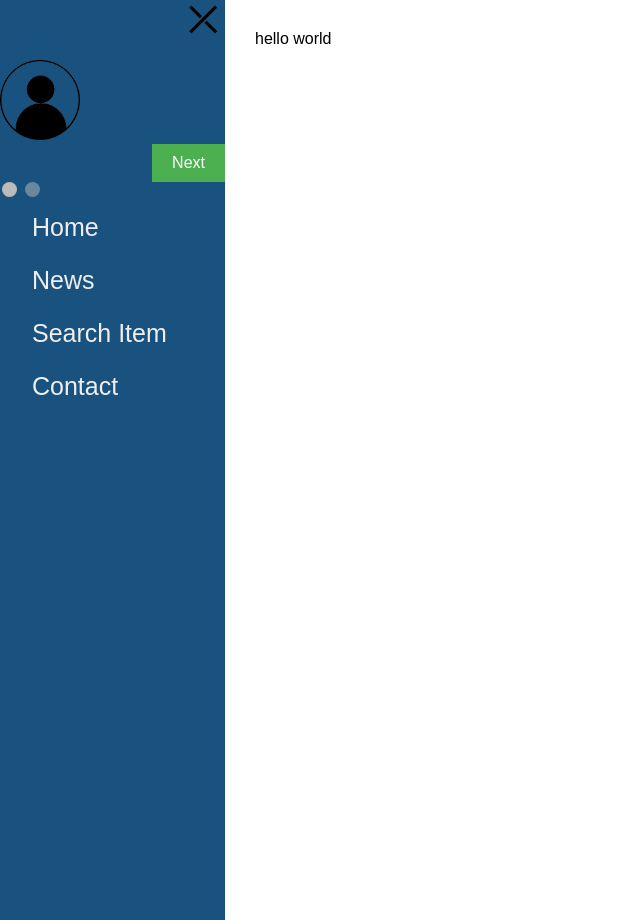
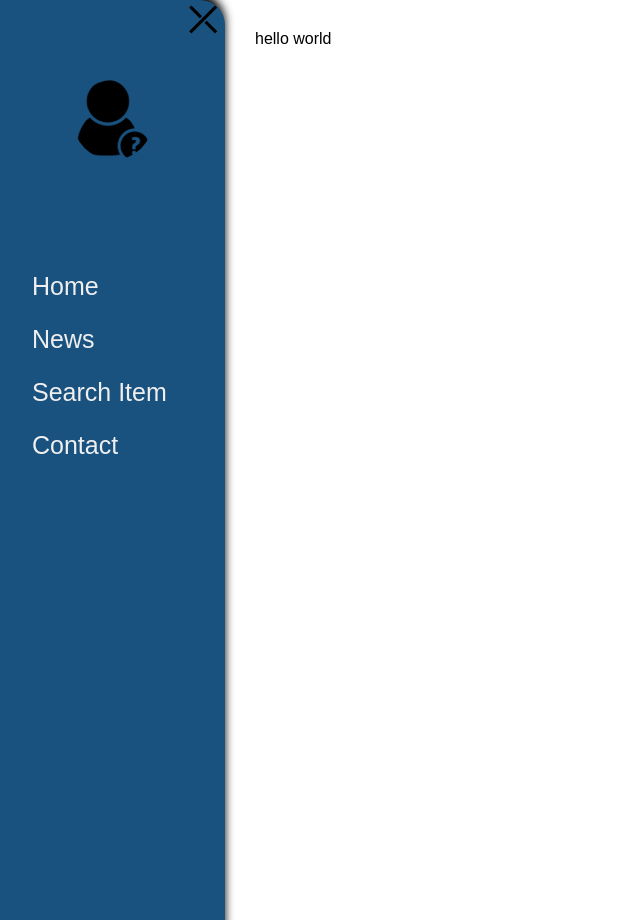
Before and after one commit to B46qqq/saien, a Flask app: page / in a window 1280 px wide. Shown: the whole page, without its empty margins (0-640 px from the left). Run offline with Flask 2, Linux system fonts and the light colour scheme; the visitor is signed in with stand-in values (Sample User, id 1).

Commit message:
sidebar funcionality progress ++, need to alter the color combination, and thats will be it for the sidebar

```diff
--- a/saien/static/css/base.css
+++ b/saien/static/css/base.css
@@ -26,6 +26,13 @@ body {
     width: 225px;
     background-color: #1a527f;
     padding-top: 60px;
+    border-radius: 0px 25px 0px 0px;
+    box-shadow: -5px -3px 10px 5px #000;
+}
+
+.sidebar .navigation_section{
+    position: static;
+    width: 225px;
 }
 
 .sidebar a {
@@ -109,62 +116,3 @@ body {
     padding: 30px;
     transition: 0.5s;
 }
-
-
-
-.tab {
-    display: none;
-}
-
-.tab img {
-    height: 80px;
-    width: 80px;
-}
-
-.step {
-    height: 15px;
-    width: 15px;
-    margin: 0 2px;
-    background-color: #bbbbbb;
-    border: none;
-    border-radius: 50%;
-    display: inline-block;
-    opacity: 0.5;
-}
-
-.step.active {
-    opacity: 1;
-}
-
-
-.step.finish {
-    background-color: #4caf50;
-}
-
-.login_section input {
-    padding: 10px;
-    width: 90%;
-    font-size: 16px;
-    border: 1px solid #aaaaaa;
-}
-
-.login_section input.invalid {
-    background-color: #ffdddd;
-}
-
-.login_section button {
-    background-color: #4caf50;
-    color: #ffffff;
-    border: none;
-    padding: 10px 20px;
-    font-size: 16px;
-    cursor: pointer;
-}
-
-.login_section button:hover{
-    opacity: 0.8;
-}
-
-.login_section .login_section_back {
-    background-color: #bbbbbb;
-}
--- /dev/null
+++ b/saien/static/css/base_login_section.css
@@ -0,0 +1,166 @@
+.login_section{
+    position: static;
+    width: 100%;
+    height: 150px;
+    margin: 20px 0px 30px 0px;
+}
+
+.login_section input {
+    padding: 10px;
+    width: 90%;
+    font-size: 16px;
+    border: 1px solid #aaaaaa;
+}
+
+.login_section input.invalid {
+    background-color: #ffdddd;
+}
+
+.login_section button {
+    background-color: #4caf50;
+    color: #ffffff;
+    border: none;
+    padding: 10px 20px;
+    font-size: 16px;
+    cursor: pointer;
+}
+
+.login_section button:hover{
+    opacity: 0.8;
+}
+
+.login_section .login_section_back {
+    background-color: #bbbbbb;
+}
+
+.tab {
+    display: none;
+    font-family: palatino;
+}
+
+.tab_usericon, .tab_usericon img{
+    position: relative;
+    height: 80px;
+    width: 80px;
+    left: calc(50% - 40px);
+    border-radius: 50%;
+    cursor: pointer;
+    transition: 0.2s;
+    white-space: nowrap;
+
+}
+
+.tab_usericon span{
+    position: absolute;
+    opacity: 0;
+    bottom: 0px;
+    left: 0px;
+    right: 0px;
+    height: 40px;
+    width: 80px;
+    text-align: center;
+    font-style: italic;
+    font-size: 25px;
+    border-bottom-right-radius: 80px;
+    border-bottom-left-radius: 80px;
+    transition: 0.3s;
+}
+
+.tab_usericon:hover {
+    box-shadow: 0 0 0 5px rgba(255, 255, 255, 0.4);
+    transform: scale(1.2, 1.2);
+}
+
+.tab_usericon:hover span{
+    opacity: 1;
+    background-color: rgba(255, 255, 255, 0.7);
+}
+
+.step {
+    height: 15px;
+    width: 15px;
+    margin: 0 2px;
+    background-color: #bbbbbb;
+    border: none;
+    border-radius: 50%;
+    display: inline-block;
+    opacity: 0.5;
+}
+
+.step.active {
+    opacity: 1;
+}
+
+.step.finish {
+    background-color: #4caf50;
+}
+
+.tab_input, .tab_input * {
+    box-sizing: border-box;
+    -webkit-text-size-adjust: 100%;
+    -webkit-font-smoothing: antialiased;
+}
+
+.tab_input {
+    position: relative;
+    margin: auto;
+    width: 100%;
+    max-width: 225px;
+}
+
+.tab_input .input_label {
+    position: absolute;
+    top: 16px;
+    left: 0px;
+    font-size: 16px;
+    color: #9098a9;
+    font-weight: 500;
+    transform-origin: 0 0;
+    transition: all 0.25s ease;
+}
+
+.tab_input .input_border {
+    position: absolute;
+    bottom: 0;
+    left: 0;
+    height: 2px;
+    width: 100%;
+    background: #07f;
+    transform: scaleX(0);
+    transform-origin: 0 0;
+    transition: all 0.25s ease;
+}
+
+.tab_input input {
+    -webkit-appearance: none;
+    width: 100%;
+    border: 0;
+    padding: 12px 0;
+    height: 48px;
+    font-size: 16px;
+    font-weight: 500;
+    border-bottom: 2px solid #c8ccd4;
+    background: none;
+    border-radius: 0;
+    color: #223254;
+    transition: all 0.15s ease;
+}
+
+.tab_input input:hover {
+    background: rgba(34,50,84,0.03);
+}
+.tab_input input:not(:placeholder-shown) + span {
+    color: #5a667f;
+    transform: translateY(-26px) scale(0.75);
+}
+.tab_input input:focus {
+    background: #fff;
+    outline: none;
+}
+.tab_input input:focus + span {
+    color: #173f5f;
+    transform: translateY(-26px) scale(0.75);
+}
+.tab_input input:focus + span + .input_border {
+    transform: scaleX(1);
+}
--- a/saien/static/js/base.js
+++ b/saien/static/js/base.js
@@ -38,6 +38,8 @@ function toggling(){
 
     if (escape(tb_content) === "%u292B"){
         s.style.width = "0px";
+        s.style.opacity = "0.1";
+        s.style.boxShadow = "none";
         c.style.left = "0px";
         sc.style.left = "-185px";
         stw.innerHTML = "&#9776;";
@@ -45,6 +47,8 @@ function toggling(){
         stw.setAttribute("class", "sidebar_toggle_switch_closed");
     } else { // Hope there are only two situation
         s.style.width = "225px";
+        s.style.opacity = "1";
+        s.style.boxShadow = "-5px -3px 10px 5px #000";
         c.style.left = "225px";
         sc.style.left = "0px";
         stw.innerHTML = "&#10539;";
@@ -61,19 +65,27 @@ showTab(currentTab);
 
 function showTab(n) {
     var x = document.getElementsByClassName("tab");
+    var lsb = document.querySelector(".login_section_back");
+    var lsn = document.querySelector(".login_section_next");
     x[n].style.display = "block";
     if (n == 0){
-        document.getElementsByClassName("login_section_back")[0].style.display = "none";
+        lsb.style.display = "none";
+        lsn.style.display = "none";
+        hideStepIndicator();
     } else {
-        document.getElementsByClassName("login_section_back")[0].style.display = "inline";
+        lsb.style.display = "inline";
+        lsn.style.display = "inline";
+        showStepIndicator();
     }
 
-    if (n == (x.length - 1)){
-        document.getElementsByClassName("login_section_next")[0].innerHTML = "Submit";
-    } else {
-        document.getElementsByClassName("login_section_next")[0].innerHTML = "Next";
-    }
-    updateStepIndicator(n);
+    if (n == (x.length - 1))
+        lsn.innerHTML = "Submit";
+    else
+        lsn.innerHTML = "Next";
+
+    // The first step after user icon is the n = 0
+    if (n == 0) return;
+    updateStepIndicator(--n);
 }
 
 function nextPrev(n) {
@@ -96,6 +108,18 @@ function updateStepIndicator(n) {
     x[n].className += " active";
 }
 
+function hideStepIndicator(){
+    var s = document.getElementsByClassName("step");
+    for (var i = 0; i < s.length; ++i)
+        s[i].style.display = "none";
+}
+
+function showStepIndicator(){
+    var s = document.getElementsByClassName("step");
+    for (var i = 0; i < s.length; ++i)
+        s[i].style.display = "inline-block";
+}
+
 function validateForm() {
     var x, y, i, valid = true;
     x = document.getElementsByClassName("tab");
--- a/saien/templates/base_bg_sb.html
+++ b/saien/templates/base_bg_sb.html
@@ -6,28 +6,51 @@
               content="width=device-width, initial-scale=1"
               charset="utf-8">
         <title>Saien</title>
-        <link rel="stylesheet" href="{{ url_for('static', filename='css/base.css') }}">
+        <link rel="stylesheet"
+              href="{{ url_for('static', filename='css/base.css') }}">
+        <link rel="stylesheet"
+              href="{{ url_for('static', filename='css/base_login_section.css') }}">
     </head>
 
     <body>
         <div class="sidebar_container" id="noselect">
+            <!--
+                 Sidebar toggler container
+                 # including animation
+            -->
             <div class="sidebar_toggle_container">
                 <span class="sidebar_toggle_switch"
                       onmouseover="toggle_animation()"
                       onclick="toggling()">&#10539;</span>
                 <span class="sidebar_toggle_animation"></span>
             </div>
+
+            <!--
+                 The rest of sidebar elements container
+            -->
             <div class="sidebar">
+
+                <!--
+                     Login section contains the UI for
+                     user login.
+                     After login, it will prompt with individual
+                     user interface.
+                -->
                 <div class="login_section">
-
-                    <form action="">
-
+                    <form action=""> <!-- Action to be set -->
                         <div class="tab">
+                            <div class="tab_usericon" onclick="nextPrev(1)">
                                 <img src="/static/icon/unknown_customer.png">
+                                <span>Login</span>
+                            </div>
                         </div>
 
                         <div class="tab">
-                            <input type="text" placeholder="Email" oninput="this.className=''">
+                            <div class="tab_input">
+                                <input type="text" placeholder="&nbsp;" oninput="this.className=''">
+                                <span class="input_label">Email</span>
+                                <span class="input_border"></span>
+                            </div>
                         </div>
 
                         <div style="overflow: auto;">
@@ -35,7 +58,7 @@
                                 <button type="button"
                                         class="login_section_back"
                                         onclick="nextPrev(-1)">
-                                    Back
+                                    Cancel
                                 </button>
                                 <button type="button"
                                         class="login_section_next"
@@ -49,10 +72,10 @@
                             <span class="step"></span>
                             <span class="step"></span>
                         </div>
+                    </form>
+                </div>
 
-                    </form>
-
-                </div>
+                <div class="navigation_section">
                     <a href="#">
                         Home
                     </a>
@@ -67,6 +90,7 @@
                     </a>
                 </div>
             </div>
+        </div>
 
         <div class="content_container">
             hello world
```
Also changed, not shown: saien/static/icon/unknown_customer.png, saien/static/icon/unknown_customer1.png (added), saien/static/icon/unknown_customer2.png (added). Lines whose indentation alone changed are shown as unchanged.
